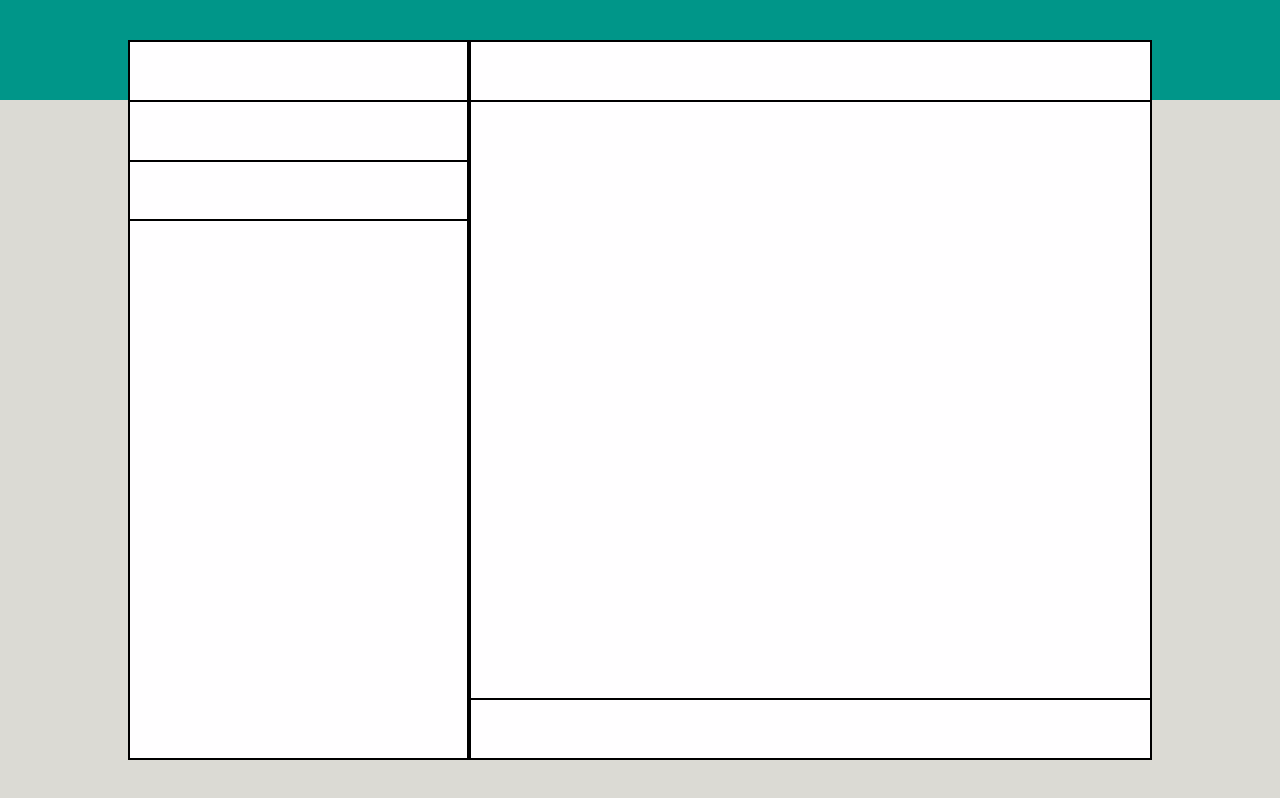
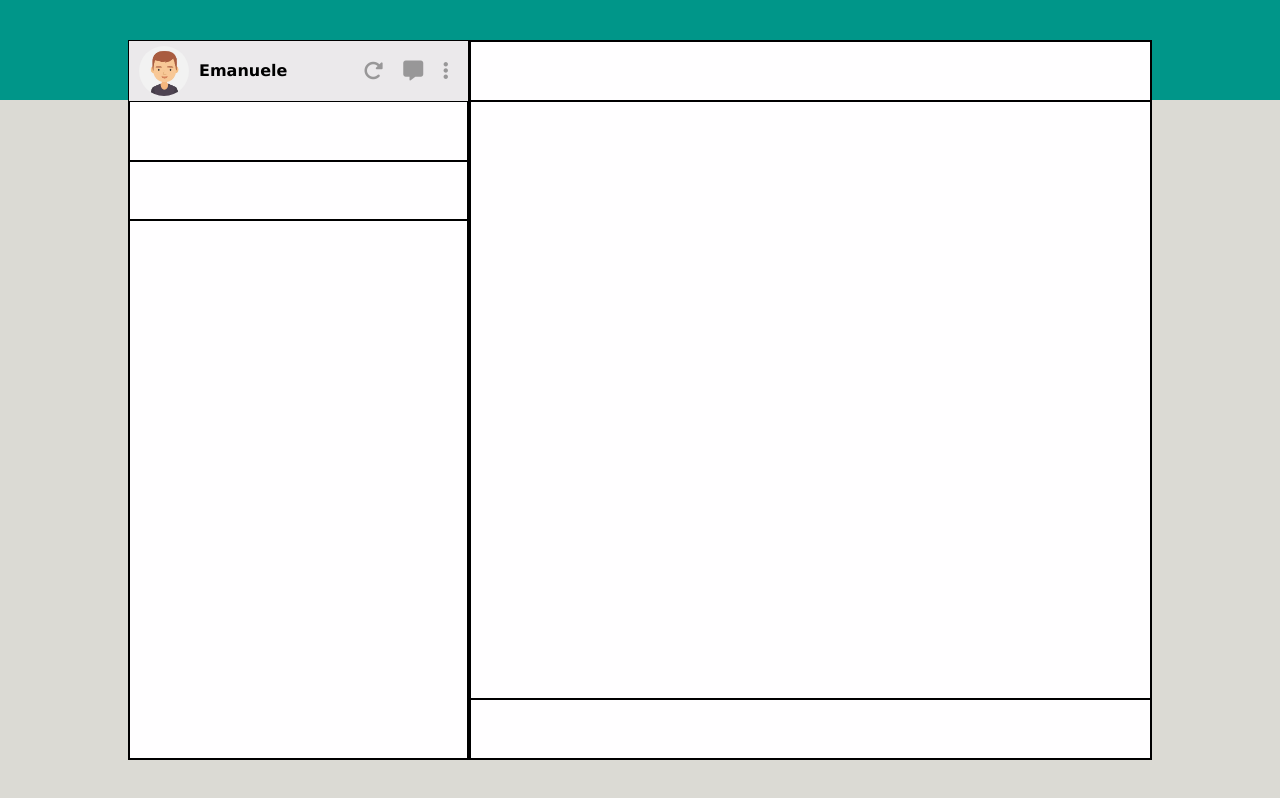
Before and after one commit to EmanueleVenditti95/vue-boolzapp, a plain HTML site: page index.html in a window 1280 px wide. Drawn offline with nearby package versions, Linux system fonts and the light colour scheme.

Commit message:
Add - user-info bar

```diff
--- a/index.html
+++ b/index.html
@@ -6,18 +6,29 @@
     <title>Boolzap</title>
     <link rel="stylesheet" href="style.css">
     <script src="https://unpkg.com/vue@3/dist/vue.global.js"></script>
+    <script src="https://kit.fontawesome.com/a095a4bfbe.js" crossorigin="anonymous"></script>
 </head>
 <body>
     <div id="app" class="container-big">
         <div class="top-bar"></div>
         <div class="container-main">
-            <div class="col-4 debug left-side ">
-                <div class="col-1 debug"></div>
+            <div class="col-4 debug aside ">
+                <div class="col-1 user-bar">
+                    <div class="user-info">
+                        <img class="user-pic" src="./img/avatar_7.jpg" alt="">
+                        <h4>Emanuele</h4>
+                    </div>
+                    <div class="tools">
+                        <i class="fa-solid fa-rotate-right tools__icon"></i>
+                        <i class="fa-solid fa-message tools__icon"></i>
+                        <i class="fa-solid fa-ellipsis-vertical tools__icon"></i>
+                    </div>
+                </div>
                 <div class="col-1 debug"></div>
                 <div class="col-1 debug"></div>
                 <div class="col-grow debug"></div>
             </div>
-            <div class="col-grow debug right-side">
+            <div class="col-grow debug chat-side">
                 <div class="col-1 debug"></div>
                 <div class="col-grow debug"></div>
                 <div class="col-1 debug"></div>
--- a/style.css
+++ b/style.css
@@ -2,10 +2,15 @@
     margin: 0;
     padding: 0;
     box-sizing: border-box;
+    font-family: Verdana, sans-serif;
 }
 
 .debug {
     border: 1px solid black;
+}
+
+.img {
+    max-width: 100%;
 }
 
 /* COLOR PALETTE */
@@ -45,7 +50,7 @@
     display: flex;
 }
 
-.left-side, .right-side {
+.aside, .chat-side {
     display: flex;
     flex-direction: column;
 }
@@ -61,3 +66,33 @@
 .col-grow {
     flex-grow: 1;
 }
+
+.user-info {
+    display: flex;
+    align-items: center;
+}
+
+.user-bar {
+    background-color: var(--light-gray);
+    display: flex;
+    justify-content: space-between;
+}
+
+.user-pic {
+    width: 50px;
+    aspect-ratio: 1/1;
+    border-radius: 50%;
+    margin: 0 10px;
+}
+
+.tools {
+    display: flex;
+    align-items: center;
+    margin-right: 10px;
+}
+
+.tools__icon {
+    margin:0 10px;
+    font-size: 20px;
+    color: var(--dark--gray);
+}
```
